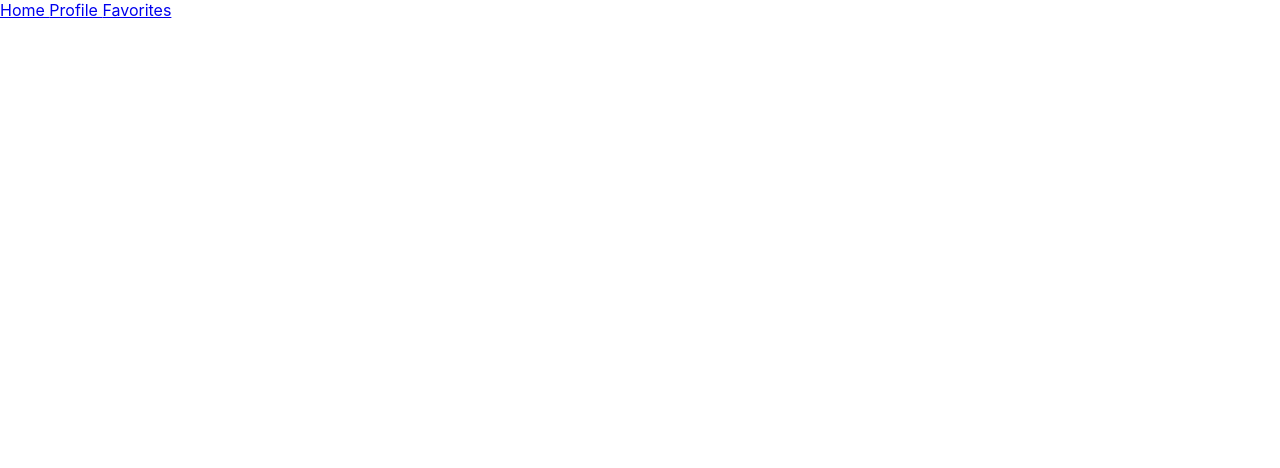
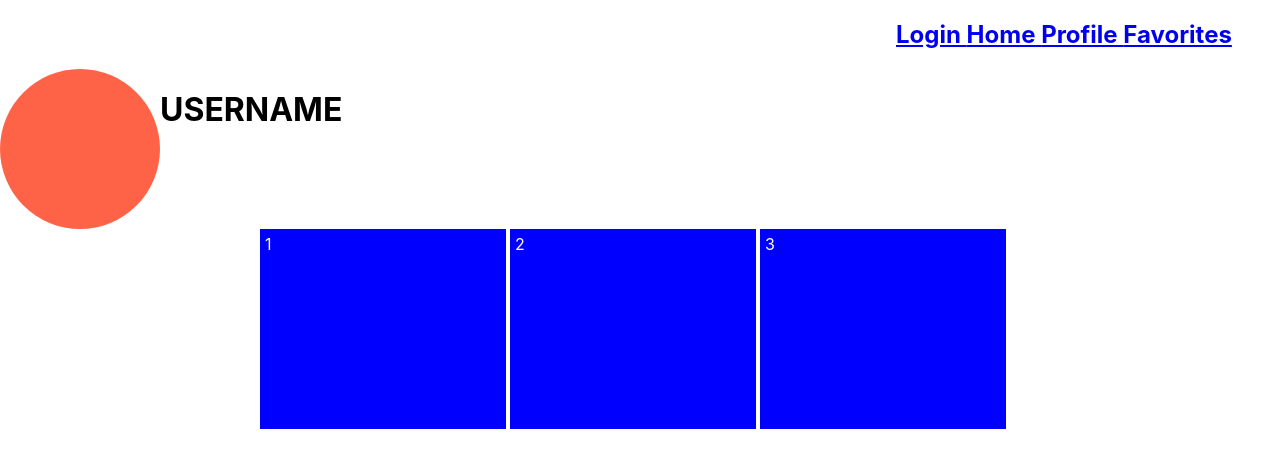
Before and after one commit to Briandepalmas/photoapp, a React (Create React App) app: page /profile in a window 1280 px wide. Shown: the top 468 px of the page. Built offline with nearby package versions, Linux system fonts and the light colour scheme.

Commit message:
added css to visualize layout of the app

```diff
--- /dev/null
+++ b/src/App.css
@@ -0,0 +1,30 @@
+.grid{
+    display:grid;
+    grid-template-columns: 100% 100% 100% 100% 100% 100%;
+    grid-template-rows:100% 100% 100% 100% 100% 100% ;
+
+    color:white;
+    height: 200px;
+    width:250px;
+    margin-left: 20%;
+
+
+}
+.item{
+    color:white;
+    background-color: blue;
+    margin-left:4px;
+    padding: 5px;
+}
+.profilepic{
+    display: flex
+}
+nav{
+ margin-left: 70%;
+}
+#ppic{
+    height: 160px;
+    width: 160px;
+    background-color: tomato;
+    border-radius: 50%;
+}
--- a/src/App.js
+++ b/src/App.js
@@ -1,9 +1,10 @@
 import React, { Component } from 'react'
 import {Route,Switch, Link , BrowserRouter as Router} from 'react-router-dom';
-import Signup from './components/Signup'
+import Login from './components/Login'
 import Profile from './components/Profile'
 import Favorites from './components/Favorites'
 import Home from './components/Home'
+import './App.css'
 //import axios from 'axios'
 
 export default class App extends Component {
@@ -72,7 +73,7 @@ constructor(props){
           user.online=!user.online
           return user;
         }else{
-          console.log("wrong password")
+          console.log("wrong password try again")
         }
 
       })
@@ -82,28 +83,31 @@ constructor(props){
 
 
   render() {
-this.state.user.map((user) =>
-console.log(user.id)
+// this.state.user.map((user) =>
+// console.log(user.id)
 
-)
+// )
 
     return (
       <Router>
          <div>
            {/* how to pass function as prop without rendering component? */}
-           {/* <Signup addUser={this.addUser}/> */}
+           {/* <Login log={this.loggedIn}/> */}
           <nav>
-           {/* <Link to="/signup">SIGN UP </Link> */}
-           <Link to="/home">Home </Link>
-           <Link to="/profile">Profile </Link>
-           <Link to="/favorites">Favorites</Link>
+            <h1>
+              <Link to="/login">Login </Link>
+              <Link to="/home">Home </Link>
+              <Link to="/profile">Profile </Link>
+              <Link to="/favorites">Favorites</Link>
+            </h1>
+
           </nav>
 
         <Switch>
-         {/* <Route exact path="/signup" component={Signup} /> */}
-         {/* <Route exact path="/home" component={Home} />
+         <Route exact path="/login" component={Login} />
+         {/* <Route exact path="/home" component={Home} /> */}
          <Route exact path="/profile" component={Profile} />
-         <Route exact path="/favorites" component={Favorites} /> */}
+         {/* <Route exact path="/favorites" component={Favorites} /> */}
         </Switch>
          </div>
       </Router>
--- a/src/components/Home.js
+++ b/src/components/Home.js
@@ -0,0 +1,13 @@
+import React, { Component } from 'react'
+
+export class Home extends Component {
+    render() {
+        return (
+            <div className="profilepic">
+
+            </div>
+        )
+    }
+}
+
+export default Home
--- a/src/components/Login.js
+++ b/src/components/Login.js
@@ -1 +1,39 @@
 import React, { Component } from 'react'
+
+export class Login extends Component {
+
+    state={
+        username:"",
+        password:""
+    }
+    onSubmit = (event) => {
+        event.preventDefault();
+        console.log(this.state.username)
+        this.props.log(this.state.username);
+
+        //resets username and password back to empty to receive new user input
+        this.setState({ username: '',password:'' });
+      }
+
+    onChange = (event) => (this.setState({[event.target.name]: [event.target.value] }));
+
+    render() {
+        return (
+            <div>
+             <form onSubmit={this.onSubmit}></form>
+                Create UserName:
+                <input type="text" name="username" placeholder="username" value={this.state.username}
+                onChange={this.onChange}/>
+
+                Create Password:
+                <input type="text" name="password" placeholder="enter password" value={this.state.password}
+                onChange={this.onChange}/>
+
+                <input type="submit" ></input>
+             <form/>
+            </div>
+        )
+    }
+}
+
+export default Login
--- a/src/components/Profile.js
+++ b/src/components/Profile.js
@@ -0,0 +1,23 @@
+import React, { Component } from 'react'
+
+export default class Profile extends Component {
+
+    render() {
+        return (
+            <div>
+                <div className="profilepic">
+                  <div id="ppic"></div>
+                  <div>
+                      <h1>USERNAME</h1>
+                  </div>
+                </div>
+                <div className="grid">
+                  <div className="item"> 1</div>
+                  <div className="item"> 2</div>
+                  <div className="item"> 3</div>
+                </div>
+
+            </div>
+        )
+    }
+}
```
